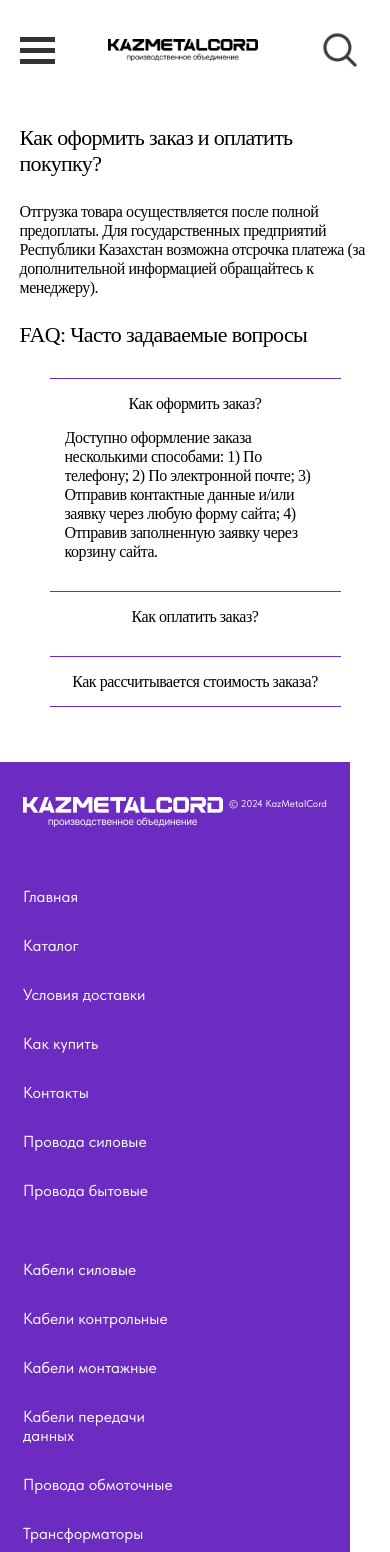
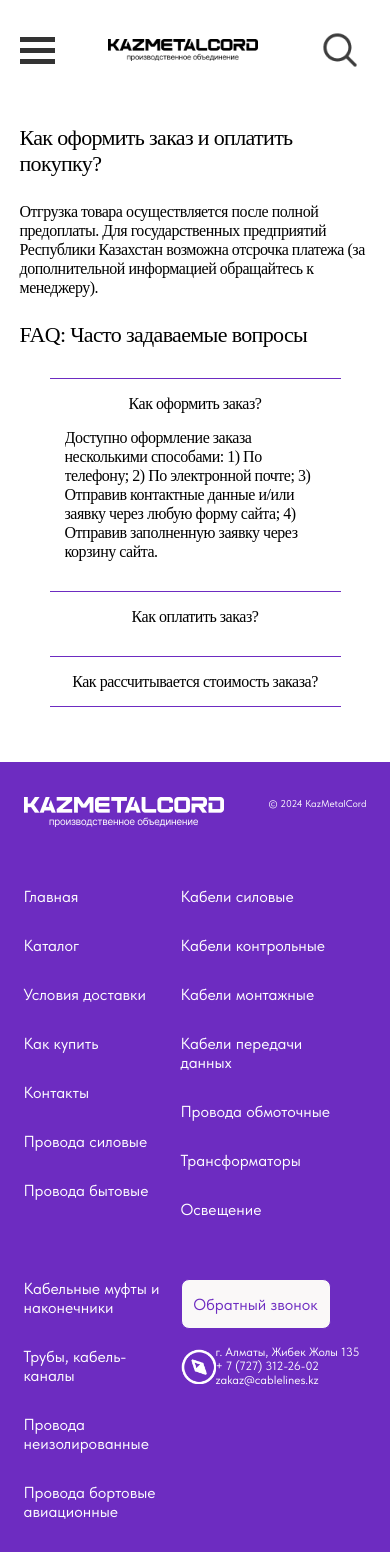
Before and after one commit to m-bikko/Kaz-Metal-Cord-Vite, a React (Vite) app: page / in a window 390 px wide. Shown: the top 1552 px of the page. Built offline with nearby package versions, Linux system fonts and the light colour scheme.

Commit message:
Something changed

```diff
--- a/src/App.css
+++ b/src/App.css
@@ -749,7 +749,7 @@ footer > div > *{
     }
 
     .footer{
-        width: calc(100% - 40px);
+        width: 100%;
     }
     .products-container{
         width: 45%;
```
